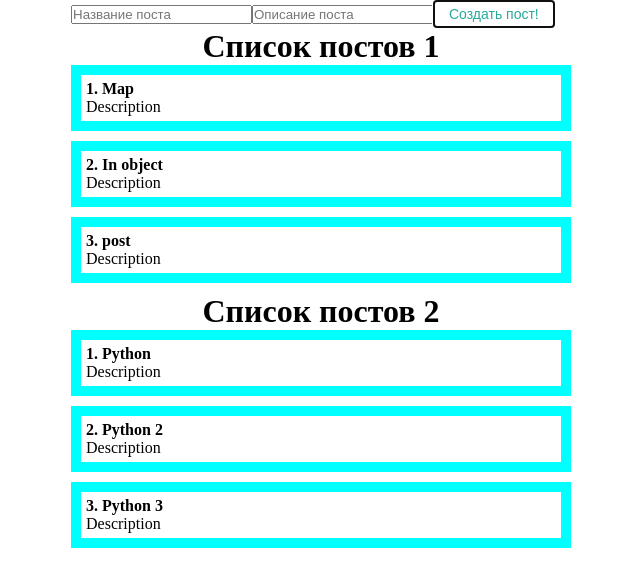
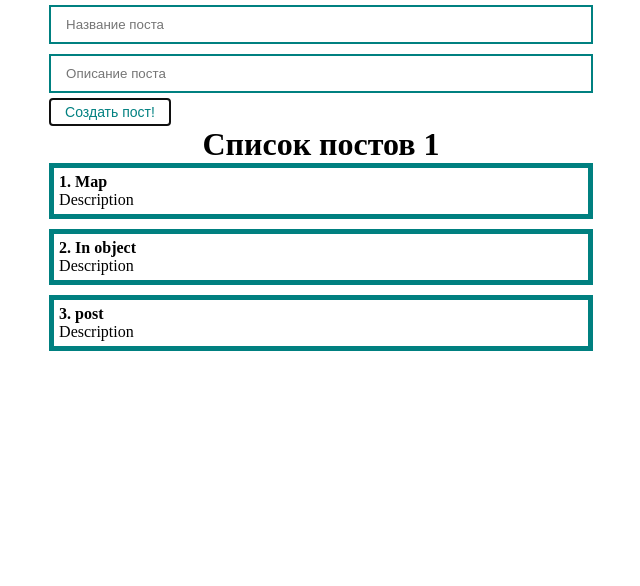
Before and after one commit to Emil-kolom/reactDemo, a React (Create React App) app: page / in a window 1280 px wide. Shown: the top 586 px of the page, without its empty margins (319-959 px from the left). Built offline with nearby package versions, Linux system fonts and the light colour scheme.

Commit message:
implement the creation of posts using callbacks

```diff
--- a/src/App.js
+++ b/src/App.js
@@ -12,17 +12,15 @@ function App() {
     {id: 2, title: 'In object', body: "Description"},
     {id: 3, title: 'post', body: "Description"}
   ]);
-  const [posts2, setPosts2] = useState([
-    {id: 1, title: 'Python', body: "Description"},
-    {id: 2, title: 'Python 2', body: "Description"},
-    {id: 3, title: 'Python 3', body: "Description"}
-  ]);
+
+  const createPost = (newPost) =>{
+    setPosts([...posts, newPost])
+  }
 
     return (
     <div className="App">
-      <PostCreator/>
+      <PostCreator create={createPost}/>
       <PostList posts={posts} title="Список постов 1"/>
-      <PostList posts={posts2} title="Список постов 2"/>
     </div>
   );
 }
--- a/src/components/PostCreator.jsx
+++ b/src/components/PostCreator.jsx
@@ -1,12 +1,32 @@
-import React from 'react';
+import React, {useState} from 'react';
 import MyButton from "./UI/button/MyButton";
+import MyInput from "./UI/Input/MyInput";
 
-const PostCreator = () => {
+const PostCreator = ({create}) => {
+    const[post, setPost] = useState({title: '', body: ''});
+
+    const addNewPost = (e) => {
+        e.preventDefault();
+        const newPost = {
+            id: Date.now(),
+            ...post
+        }
+        create(newPost)
+        setPost({title: '', body: ''})
+    }
     return (
         <form>
-            <input type="text" placeholder="Название поста"/>
-            <input type="text" placeholder="Описание поста"/>
-            <MyButton alt='alt button' autoFocus>Создать пост!</MyButton>
+            <MyInput
+                value={post.title}
+                onChange={e => setPost({...post, title: e.target.value})}
+                type="text"
+                placeholder="Название поста"/>
+            <MyInput
+                value={post.body}
+                onChange={e => setPost({...post, body: e.target.value})}
+                type="text"
+                placeholder="Описание поста"/>
+            <MyButton onClick={addNewPost} alt='alt button' autoFocus>Создать пост!</MyButton>
         </form>
     );
 };
--- /dev/null
+++ b/src/components/UI/Input/MyInput.jsx
@@ -0,0 +1,10 @@
+import React from 'react';
+import classes from "./myInput.module.css";
+
+const MyInput = (props) => {
+    return (
+        <input className={classes.myInput} {...props}/>
+    );
+};
+
+export default MyInput;
--- /dev/null
+++ b/src/components/UI/Input/myInput.module.css
@@ -0,0 +1,6 @@
+.myInput{
+    width: 100%;
+    padding: 10px 15px;
+    margin: 5px 0;
+    border: 2px solid teal;
+}
--- a/src/components/UI/button/MyButton.module.css
+++ b/src/components/UI/button/MyButton.module.css
@@ -1,8 +1,8 @@
 .myBtn {
     padding: 5px 15px;
-    color: rgb(39, 169, 157);
+    color: teal;
     font-size: 14px;
     background:  transparent;
-    border: 1px solid rgb(132, 178, 51);
+    border: 1px solid teal;
     cursor: pointer;
 }
--- a/src/style/post.css
+++ b/src/style/post.css
@@ -5,7 +5,7 @@
 }
 
 .post{
-    border: solid 10px aqua;
+    border: solid 5px teal;
     padding: 5px;
     margin-bottom: 10px;
     max-width: 800px;
```
